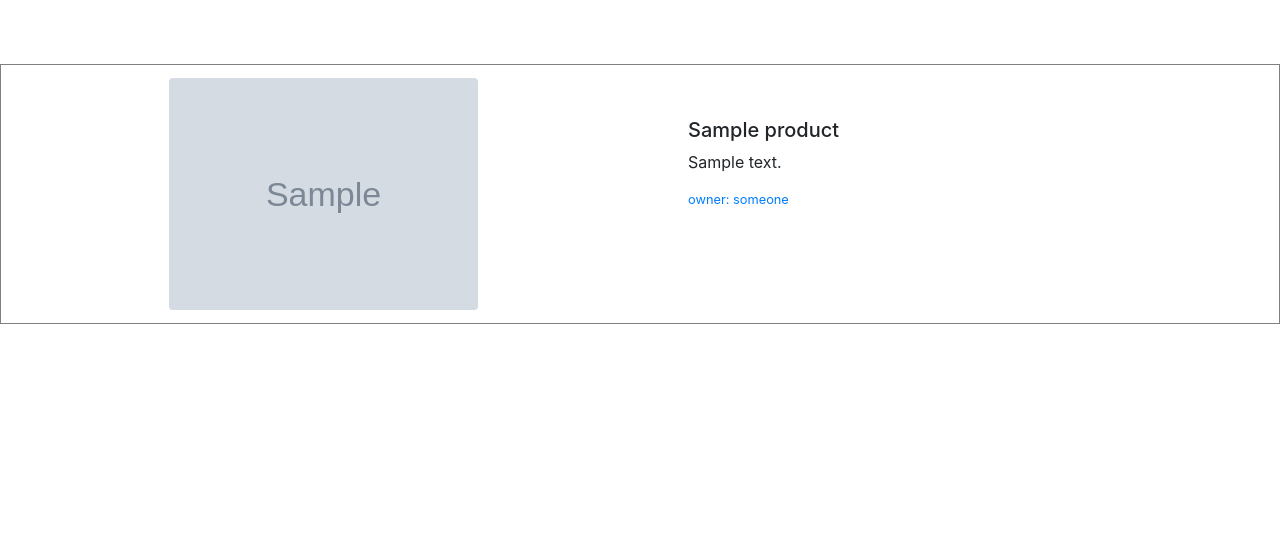
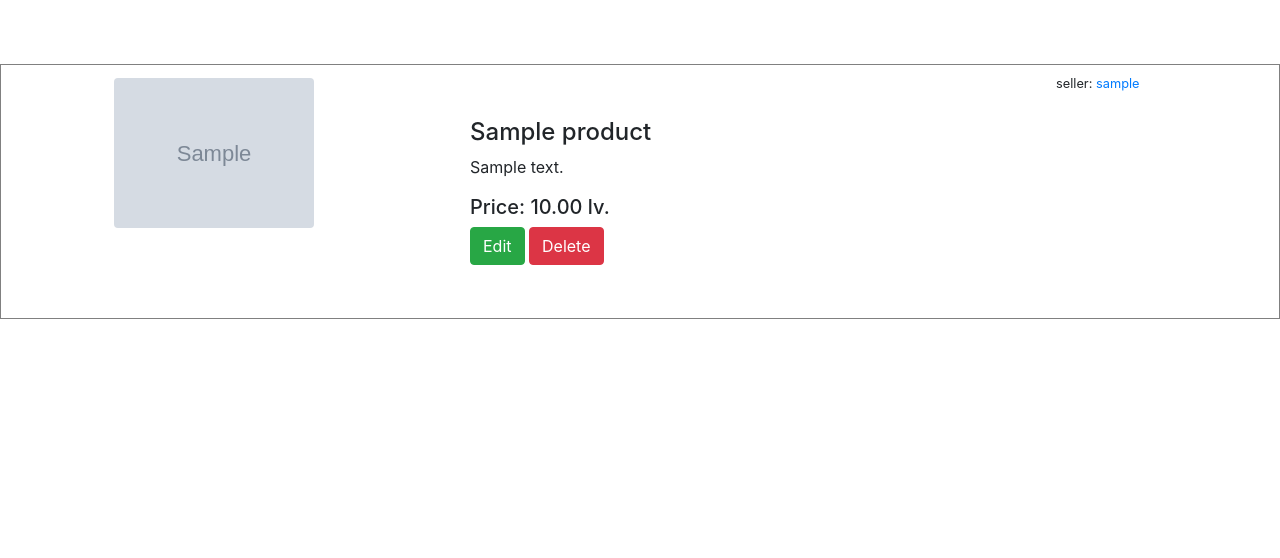
Before and after one commit to panteleeva96/christmas_bazaar, a Django app: page /products/product/1 in a window 1280 px wide. Shown: the part 56-614 px from the top of the page. Run offline with Django 3.2, Linux system fonts and the light colour scheme; a user stored in the database is signed in; tables that the repository leaves empty hold one stand-in row (values such as "Sample post"); grey boxes marked "Sample" are stand-in pictures; some libraries are stand-ins or nearby versions.

Commit message:
added foreign keys to user

```diff
--- a/christmas_bazzar_app/products/models.py
+++ b/christmas_bazzar_app/products/models.py
@@ -1,3 +1,4 @@
+from django.contrib.auth.models import User
 from django.db import models
 
 
@@ -8,3 +9,6 @@ class Product(models.Model):
     description = models.TextField()
     image = models.ImageField(upload_to='products')
     is_available = models.BooleanField(default=True)
+    is_shipped = models.BooleanField(default=False)
+    sold_by = models.ForeignKey(User, on_delete=models.CASCADE, related_name='sold_by')
+    sold_to = models.ForeignKey(User, on_delete=models.CASCADE, related_name='sold_to', blank=True, null=True)
--- a/christmas_bazzar_app/products/urls.py
+++ b/christmas_bazzar_app/products/urls.py
@@ -1,10 +1,11 @@
 from django.urls import path
 
-from products.views import get_products, create_product, product_details
+from products.views import get_products, create_product, product_details, edit_product, delete_product
 
 urlpatterns = [
     path('', get_products, name='products list'),
     path('create/', create_product, name='add product'),
     path('product/<int:pk>', product_details, name='detailed product'),
-
+    path('edit/<int:pk>', edit_product, name='edit product'),
+    path('delete/<int:pk>', delete_product, name='delete product'),
 ]
--- a/christmas_bazzar_app/products/views.py
+++ b/christmas_bazzar_app/products/views.py
@@ -9,7 +9,6 @@ from products.models import Product
 def get_products(request):
     context = {
         'products': Product.objects.all(),
-
     }
     return render(request, 'products/products_list.html', context)
 
@@ -38,6 +37,9 @@ def product_details(request, pk):
     product = Product.objects.get(pk=pk)
     context = {
         'product': product,
+        'can_edit': product.sold_by.id == request.user.id,
+        'can_delete': product.sold_by.id == request.user.id,
+        'can_buy': product.sold_by.id != request.user.id
     }
     return render(request, 'products/product_details.html', context)
 
--- a/christmas_bazzar_app/templates/products/product_details.html
+++ b/christmas_bazzar_app/templates/products/product_details.html
@@ -1,25 +1,35 @@
 {% extends 'shared/base.html' %}
 {% block content %}
     <div class="d-flex" style="border: 1px solid grey; margin: 5% 0%; padding: 5px">
-        <div class="d-inline p-2 w-50">
+        <div class="d-inline p-2 w-40">
             <img src="{{ product.image.url }}" class="w-50 rounded mx-auto d-block">
         </div>
         <div class="d-inline p-5 w-50">
             <div>
-                <h5>{{ product.name }}</h5>
+                <h4>{{ product.name }}</h4>
             </div>
             <p class="mt-2">{{ product.description }}</p>
-            <div class="d-flex justify-content-between">
-                <smaLl><a href=""> owner: someone </a></smaLl>
+            <div>
+                <h5>Price: {{ product.price|floatformat:2 }} lv.</h5>
             </div>
             <div>
                 {% if can_edit %}
-                    <a href="{% url 'edit pet' pet.id %}" class="btn btn-success">Edit</a>
+                    <a href="{% url 'edit product' product.id %}" class="btn btn-success">Edit</a>
                 {% endif %}
                 {% if can_delete %}
-                    <a href="{% url 'delete pet' pet.id %}" class="btn btn-danger">Delete</a>
+                    <a href="{% url 'delete product' product.id %}" class="btn btn-danger">Delete</a>
                 {% endif %}
             </div>
+            <div>
+                {% if can_buy %}
+                    <a href="" class="btn btn-success" style="font-size:24px">Add to cart <i class="fa fa-shopping-cart"></i></a>
+                {% endif %}
+            </div>
+
+
+        </div>
+        <div>
+            <smaLl>seller: <a href="">  {{ product.sold_by.username }} </a></smaLl>
         </div>
     </div>
 
--- a/christmas_bazzar_app/templates/products/products_list.html
+++ b/christmas_bazzar_app/templates/products/products_list.html
@@ -10,7 +10,10 @@
                     <div class="card-body text-center">
                         <h5 class="card-title">{{ product.name }}</h5>
                         <p class="card-text">Price: {{ product.price|floatformat:2 }} lv.</p>
-                        <a href="{% url 'detailed product' product.id %}" class="btn btn-primary">View</a>
+                        <div>
+                            <a href="{% url 'detailed product' product.id %}" class="btn btn-info">View</a>
+                            <a href="{% url 'detailed product' product.id %}" class="btn btn-success">Add to cart <i class="fa fa-shopping-cart"></i></a>
+                        </div>
                     </div>
                 </div>
             </div>
```
Also changed, not shown: christmas_bazzar_app/products/migrations/0002_auto_20201218_0022.py (added).
